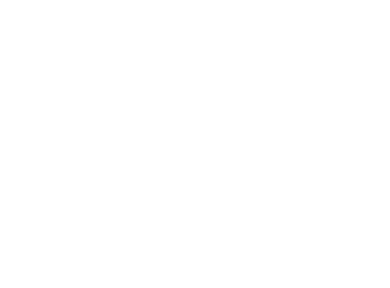
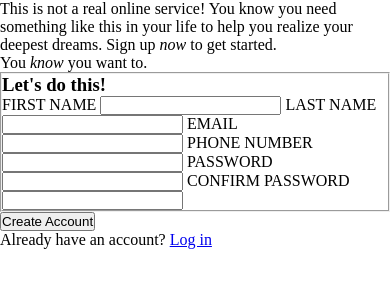
Before and after one commit to ROIEngineer/odin-signUpForm, a plain HTML site: page index.html in a window 390 px wide. Drawn offline with Linux system fonts and the light colour scheme.

Commit message:
Add initial signup form structure with HTML
- Create basic HTML layout for Odin Sign Up page
- Implement form with fields for first/last name, email, phone, and password
- Include descriptive text and login link
- Set up proper meta tags and document structure
- Prepare for CSS styling with linked stylesheet

```diff
--- a/index.html
+++ b/index.html
@@ -8,5 +8,47 @@
     <link rel="stylesheet" href="styles.css">
   </head>
   <body>
+    <!-- Sidebar Image -->
+
+    <!-- TEXT -->
+    <div>
+      <p>This is not a real online service! You know you need something
+      like this in your life to help you realize your deepest dreams.
+      Sign up <i>now</i> to get started.</p>
+
+      <p>You <i>know</i> you want to.</p>
+    </div>
+
+    <!-- Form Side -->
+    <form>
+      <fieldset>
+        <h3> Let's do this!</h3>
+	<!-- FIRST NAME -->
+        <label for="first_name">FIRST NAME</label>
+	<input type="text" name="first_name" id="first_name">
+
+        <!-- LAST NAME -->
+        <label for="last_name">LAST NAME</label>
+        <input type="text" name="last_name" id="last_name">
+
+        <!-- EMAIL -->
+        <label for="email">EMAIL</label>
+        <input type="email" name="email" id="email">
+
+        <!-- PHONE NUMBER -->
+        <label for="phone_number">PHONE NUMBER</label>
+        <input type="tel" name="phone_number" id="phone_number">
+
+        <!-- PASSWORD -->
+        <label for="password">PASSWORD</label>
+        <input type="password" name="password" id="password">
+
+        <!-- CONFIRM PASSWORD-->
+        <label for="confirm_password">CONFIRM PASSWORD</label>
+        <input type="password" name="confirm_password" id="confirm_password">
+      </fieldset>
+      <button type="submit">Create Account</button>
+    </form>
+    <p>Already have an account? <a href="#">Log in</a></p>
   </body>
 </html>
```
